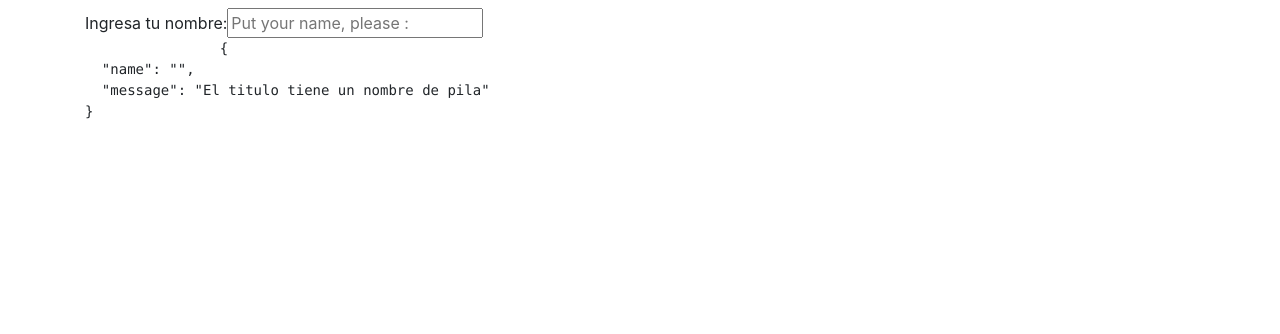
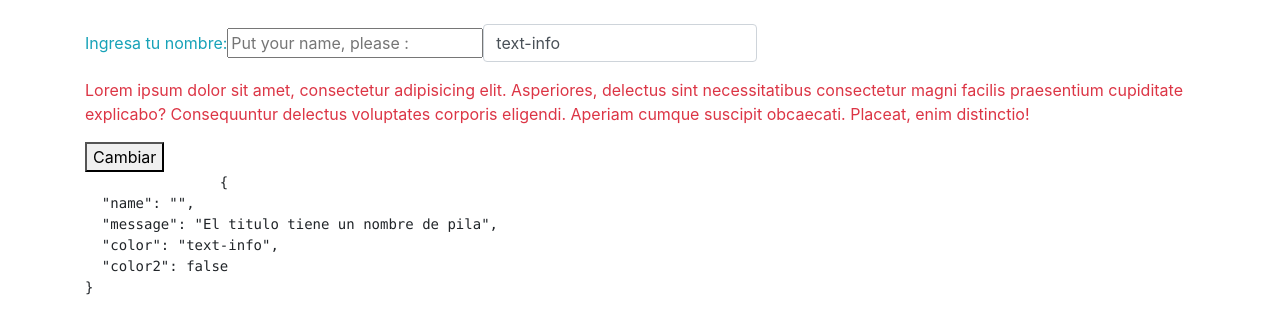
Before and after one commit to iglarracoechea/vue, a plain HTML site: page ej1.html in a window 1280 px wide. Drawn offline with nearby package versions, Linux system fonts and the light colour scheme.

Commit message:
Update ej1.html

```diff
--- a/ej1.html
+++ b/ej1.html
@@ -13,10 +13,19 @@
             <h2 :title="message">{{name}}</h2>
             <form class="form-inline">
                 <div class="form-group">
-                    <label for="name">Ingresa tu nombre:</label>
+                    <label :class="[color]" :title="color" for="name">Ingresa tu nombre:</label>
                     <input v-model='name' type="text" placeholder="Put your name, please :">
+                    <input type="text" class="form-control my-3" v-model="color">
                 </div>
             </form>
+
+            <div class="text-success"  :class="{'text-info': color2 , 'text-danger' : !color2}">
+                <p> Lorem ipsum dolor sit amet, consectetur adipisicing elit. Asperiores, delectus sint necessitatibus
+                    consectetur magni facilis praesentium cupiditate explicabo? Consequuntur delectus voluptates corporis
+                    eligendi. Aperiam cumque suscipit obcaecati. Placeat, enim distinctio!</p>
+            </div>
+
+            <button @click="color2=!color2">Cambiar</button>
 
             <pre>
                 {{$data}}
@@ -29,7 +38,9 @@
                 el: '#app',  //se puede usar tambien una clase
                 data: {
                     name:'',
-                    message:'El titulo tiene un nombre de pila'
+                    message:'El titulo tiene un nombre de pila',
+                    color:'text-info',
+                    color2: false
                 }
             })
 
```
